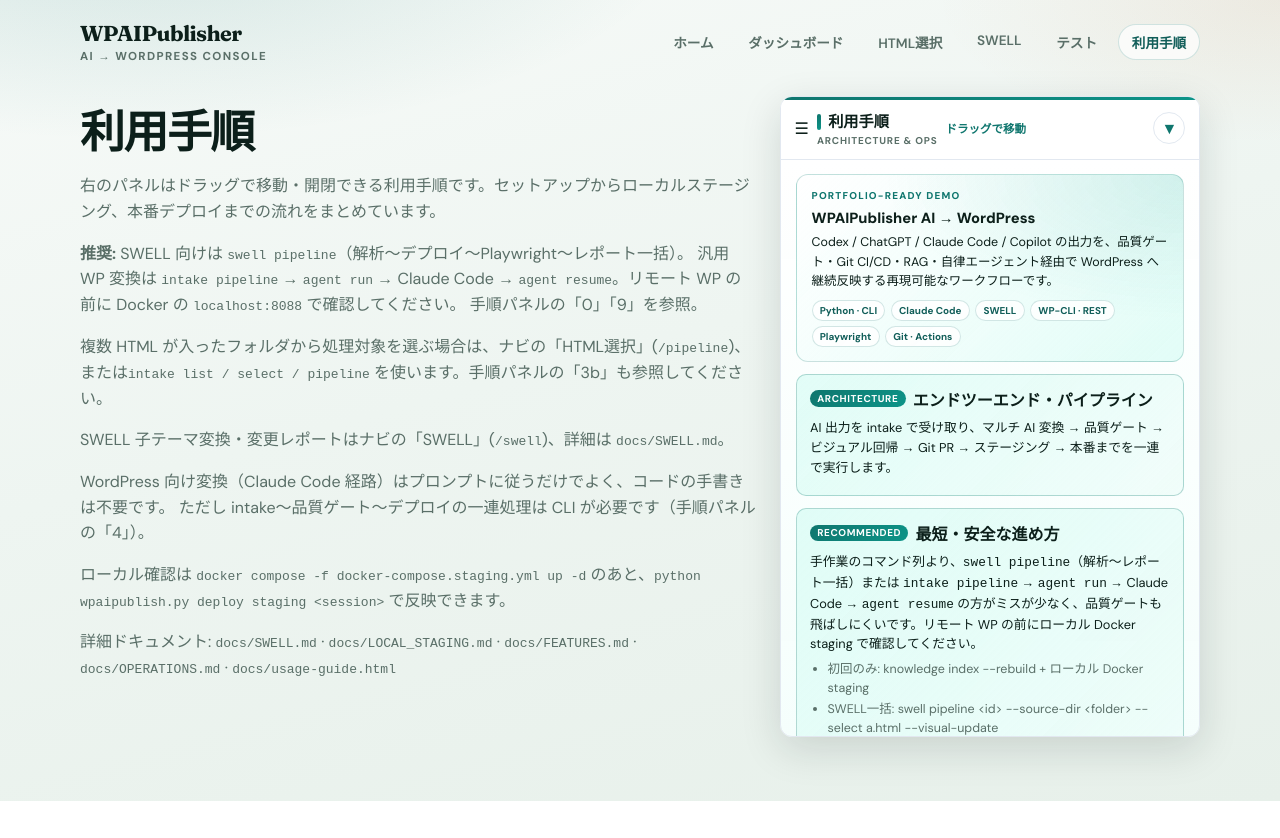
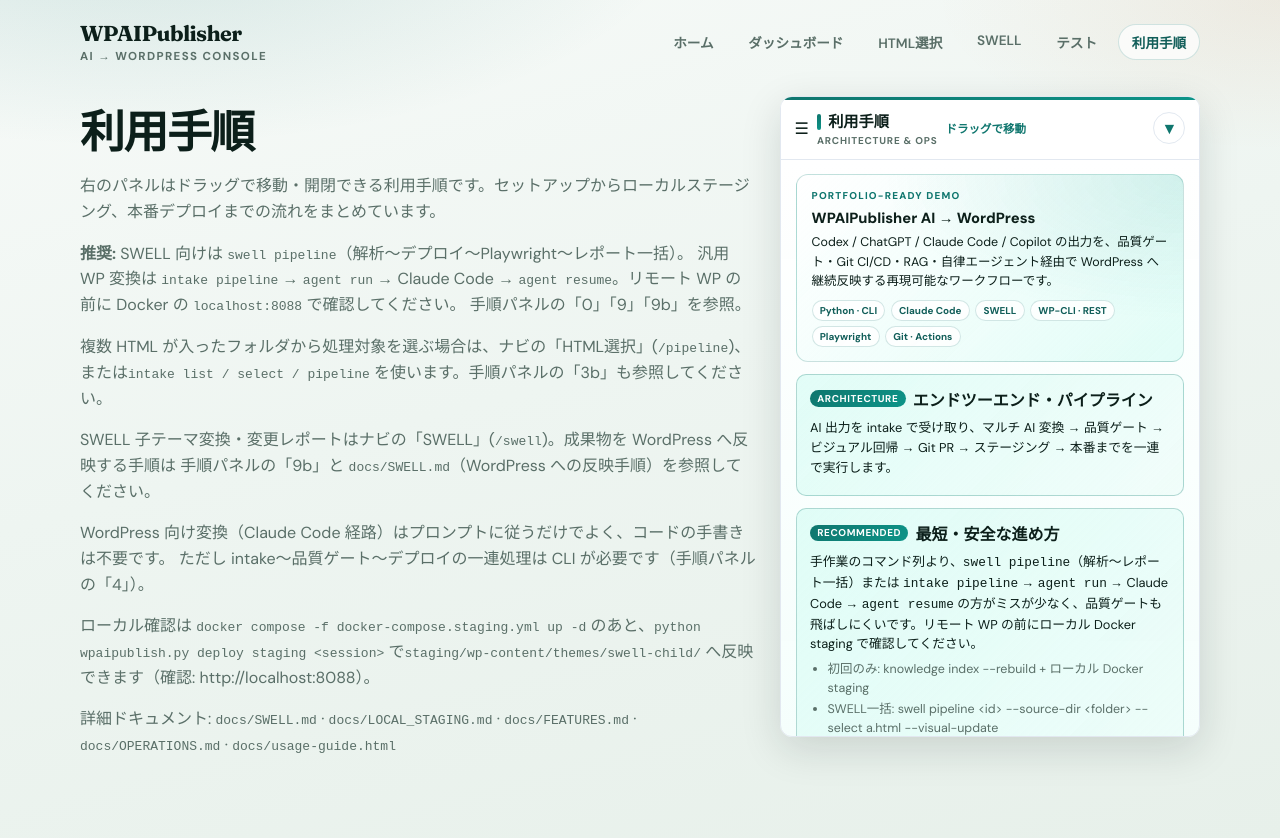
Before and after one commit to kensudogit/WPAIPublisher, a Next.js app in the folder web/: page /guide in a window 1280 px wide. Before the commit the page ends 801 px from the top, so only its background shows below. Built offline with nearby package versions, Linux system fonts and the light colour scheme.

Commit message:
docs: add SWELL pipeline WordPress apply steps to usage guide
Co-authored-by: Cursor <cursoragent@cursor.com>

```diff
--- a/web/src/app/guide/page.tsx
+++ b/web/src/app/guide/page.tsx
@@ -14,15 +14,15 @@ export default function GuidePage() {
             <strong>推奨:</strong> SWELL 向けは <code>swell pipeline</code>（解析〜デプロイ〜Playwright〜レポート一括）。
             汎用 WP 変換は <code>intake pipeline</code> → <code>agent run</code> → Claude Code →{' '}
             <code>agent resume</code>。リモート WP の前に Docker の <code>localhost:8088</code> で確認してください。
-            手順パネルの「0」「9」を参照。
+            手順パネルの「0」「9」「9b」を参照。
           </p>
           <p>
             複数 HTML が入ったフォルダから処理対象を選ぶ場合は、ナビの「HTML選択」(<code>/pipeline</code>)、または
             <code>intake list / select / pipeline</code> を使います。手順パネルの「3b」も参照してください。
           </p>
           <p>
-            SWELL 子テーマ変換・変更レポートはナビの「SWELL」(<code>/swell</code>)、詳細は{' '}
-            <code>docs/SWELL.md</code>。
+            SWELL 子テーマ変換・変更レポートはナビの「SWELL」(<code>/swell</code>)。成果物を WordPress へ反映する手順は
+            手順パネルの「9b」と <code>docs/SWELL.md</code>（WordPress への反映手順）を参照してください。
           </p>
           <p>
             WordPress 向け変換（Claude Code 経路）はプロンプトに従うだけでよく、コードの手書きは不要です。
@@ -30,7 +30,8 @@ export default function GuidePage() {
           </p>
           <p>
             ローカル確認は <code>docker compose -f docker-compose.staging.yml up -d</code> のあと、
-            <code>python wpaipublish.py deploy staging &lt;session&gt;</code> で反映できます。
+            <code>python wpaipublish.py deploy staging &lt;session&gt;</code> で
+            <code>staging/wp-content/themes/swell-child/</code> へ反映できます（確認: http://localhost:8088）。
           </p>
           <p>
             詳細ドキュメント: <code>docs/SWELL.md</code> · <code>docs/LOCAL_STAGING.md</code> ·{' '}
--- a/web/src/components/UsageGuidePanel.tsx
+++ b/web/src/components/UsageGuidePanel.tsx
@@ -30,6 +30,7 @@ const recommendedFlow = [
   'SWELL一括: swell pipeline <id> --source-dir <folder> --select a.html --visual-update',
   'または: intake pipeline → agent run → Claude Code → agent resume',
   '確認: localhost:8088 / change_report.md',
+  'WP反映: deploy staging → themes/swell-child（手順 9b / docs/SWELL.md）',
   'git commit <id> --push → 本番は --approve / --confirm',
 ] as const
 
@@ -142,6 +143,19 @@ const steps = [
       'git commit <id> --push（任意 --pr）',
       'report generate → change_report.md',
       'Web: /swell · 詳細: docs/SWELL.md',
+    ],
+  },
+  {
+    title: '9b. SWELL 結果を WordPress へ反映',
+    body: '成果物は output/<session>/wordpress/（子テーマ）。親テーマ SWELL 必須。Railway だけでは実 WP には届きません。',
+    items: [
+      'ローカル: docker compose -f docker-compose.staging.yml up -d → bootstrap_wp.sh',
+      'deploy staging <session> → staging/wp-content/themes/swell-child/',
+      '確認: http://localhost:8088 / 外観→テーマで swell-child を有効化',
+      '既存サイト: wordpress/ を themes/swell-child へコピー → テーマ有効化 → キャッシュクリア',
+      'リモート: config/.env に WP_STAGING_SSH/PATH → deploy staging → wp theme activate',
+      '本番: ステージング確認後に deploy production <session> --confirm',
+      '詳細: docs/SWELL.md「WordPress への反映手順」',
     ],
   },
 ] as const
@@ -330,7 +344,7 @@ export function UsageGuidePanel() {
           </ol>
 
           <p className="usage-guide-footer">
-            ▼▲ で開閉 · ヘッダーをドラッグして移動 · SWELL は /swell · docs/SWELL.md · テストは /tests
+            ▼▲ で開閉 · ヘッダーをドラッグして移動 · SWELL は /swell · WP反映は手順 9b · docs/SWELL.md · テストは /tests
           </p>
         </div>
       ) : null}
```
Also changed, not shown: 4 other files (tests, documents, lock files or other folders).
